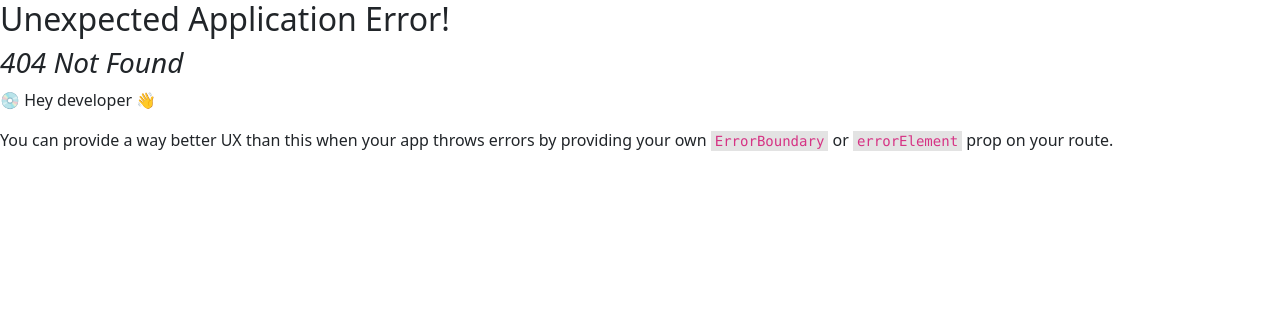
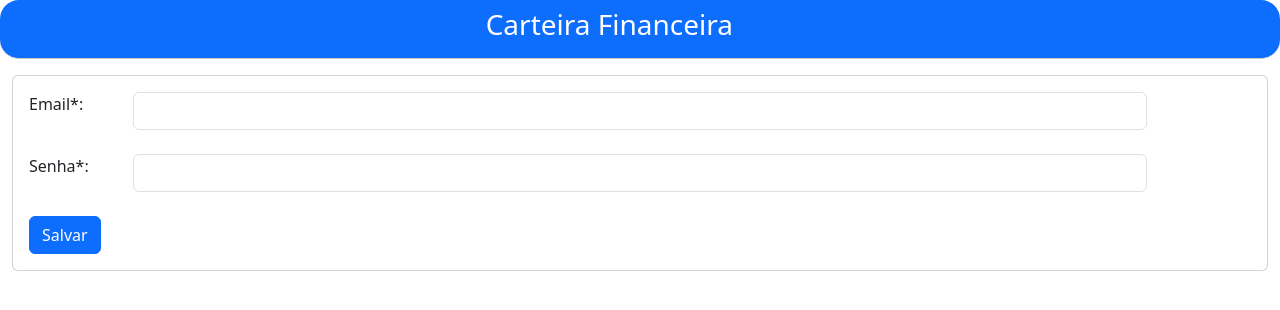
Before and after one commit to alevaristofig/carteira_financeira_front, a React (Create React App) app: page /login in a window 1280 px wide. Before the commit this address had no page. Shown: the top 310 px of the page. Built offline with nearby package versions, Linux system fonts and the light colour scheme.

Commit message:
Implementação da pagina login e sua rota

```diff
--- /dev/null
+++ b/src/paginas/login/index.tsx
@@ -0,0 +1,91 @@
+import { ReactElement, useState, SubmitEvent , useEffect } from "react";
+import { useNavigate } from "react-router-dom";
+import { toast } from 'react-toastify';
+import axios from "axios";
+
+import { salvar } from "../../redux/usuario/slice";
+
+import Row  from 'react-bootstrap/Row';
+import Col  from 'react-bootstrap/Col';
+import Card from 'react-bootstrap/Card';
+import Form  from 'react-bootstrap/Form';
+import Button  from 'react-bootstrap/Button';
+
+import Cabecalho from "../../components/cabecalho";
+
+const Login = (): ReactElement => {
+
+    const navigate = useNavigate();
+
+    const [email,setEmail] = useState<string>('');
+    const [senha,setSenha] = useState<string>('');
+
+    const logar = (e: SubmitEvent<HTMLFormElement>): void => {
+        e.preventDefault();
+
+        let dados = {
+			'email': email,
+			'password': senha
+		}
+
+        axios.post(`http://localhost:8000/api/carteira/autenticacao`,dados)
+          .then((response) => {
+			 sessionStorage.setItem('token',response.data.token);
+			 sessionStorage.setItem('id',response.data.id);
+
+			 navigate('/carteira', {replace: true});
+          })
+          .catch((error) => {
+              toast.error('Email/Senha incorretos');
+          });
+    }
+
+    return(
+        <>
+            <Cabecalho />
+            <div className='d-flex mt-3'>
+                <div className="container-fluid">
+                    <Form onSubmit={logar}>
+                        <Card>
+                            <Card.Body>
+                                <Form.Group className='mb-4'>
+                                    <Row className="mb-4">
+                                        <Col xs={1}>
+                                             <Form.Label>Email*:</Form.Label>
+                                        </Col>
+                                        <Col xs={10}>
+                                            <Form.Control
+                                                type='text'
+                                                onChange={(e) => setEmail(e.target.value)}
+                                                required
+                                            >
+                                            </Form.Control>
+                                        </Col>
+                                    </Row>
+                                    <Row className="mb-4">
+                                        <Col xs={1}>
+                                             <Form.Label>Senha*:</Form.Label>
+                                        </Col>
+                                        <Col xs={10}>
+                                            <Form.Control
+                                                type='password'
+                                                onChange={(e) => setSenha(e.target.value)}
+                                                required
+                                            >
+                                            </Form.Control>
+                                        </Col>
+                                    </Row>
+                                </Form.Group>
+                                <Form.Group className='mt-4'>
+                                    <Button type='submit'>Salvar</Button>
+                                </Form.Group>
+                            </Card.Body>
+                        </Card>
+                    </Form>
+                </div>
+            </div>
+        </>
+    )
+}
+
+export default Login;
--- a/src/routes.tsx
+++ b/src/routes.tsx
@@ -1,5 +1,6 @@
 import { createBrowserRouter } from "react-router-dom";
 
+import Login from "./paginas/login";
 import CadastroUsuario from "./paginas/Usuario/CadastroUsuario";
 import Carteira from "./paginas/carteira";
 import CadastroCarteira from "./paginas/carteira/CadastroCarteira";
@@ -10,6 +11,10 @@ import CadastroTransferencia from "./paginas/operacao/CadastroTransferencia";
 import CadastroRevisao from "./paginas/operacao/CadastroRevisao";
 
 const router = createBrowserRouter([
+    {
+        path: '/login',
+        element: <Login />
+    },
     {
         path: '/cadastrousuario',
         element: <CadastroUsuario />
```
